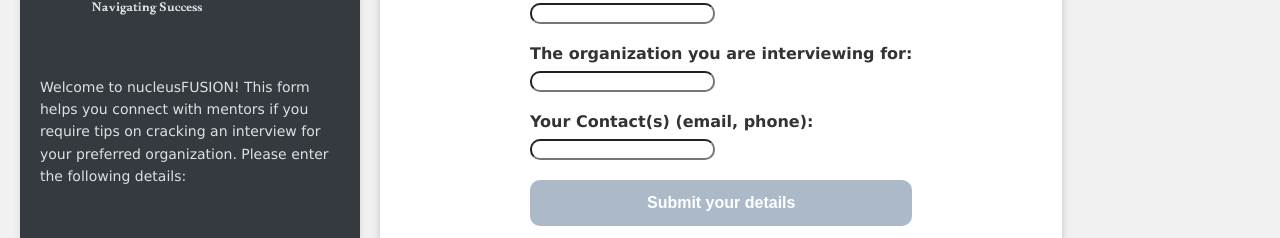
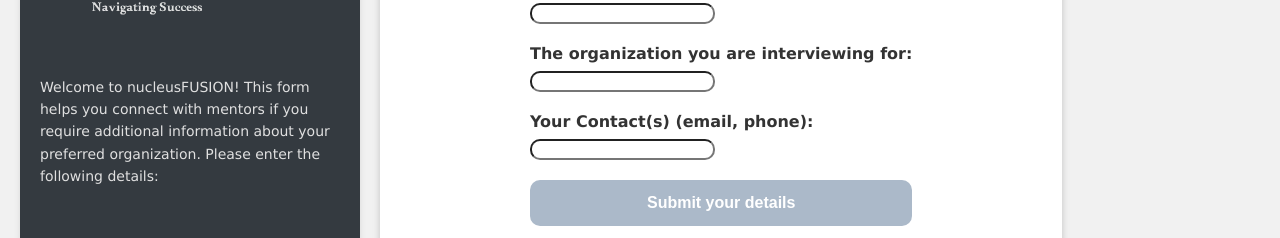
Before and after one commit to vm5/formreact, a React (Create React App) app: page / in a window 1280 px wide. Shown: the part 282-520 px from the top of the page. Built offline with nearby package versions, Linux system fonts and the light colour scheme.

Commit message:
Update form.jsx

```diff
--- a/src/form.jsx
+++ b/src/form.jsx
@@ -34,7 +34,7 @@
       .then((response) => {
         console.log('Email sent successfully:', response);
         setStep(2);
-        setMessage('Your answer has reached the concerned person. Thank you for taking some time out to answer the query!');
+        setMessage('Your details have been sent. We will connect you to someone shortly!');
       })
       .catch((error) => {
         console.error('Email sending failed:', error);
@@ -59,7 +59,7 @@
           </button>
           <div className="mt-6 text-gray-400 text-sm leading-relaxed">
             <img src="/nucleus-removebg-preview.png" alt="NUCLEUS" className="rounded-lg shadow-md" />
-            <p className="mt-4">Welcome to nucleusFUSION! This form helps you connect with mentors if you require tips on cracking an interview for your preferred organization. Please enter the following details:</p>
+            <p className="mt-4">Welcome to nucleusFUSION! This form helps you connect with mentors if you require additional information about your preferred organization. Please enter the following details:</p>
           </div>
         </div>
         <div className="flex flex-col items-start flex-1 p-8 max-w-2xl mx-auto bg-gray-100 shadow-lg rounded-lg text-gray-900">
```
